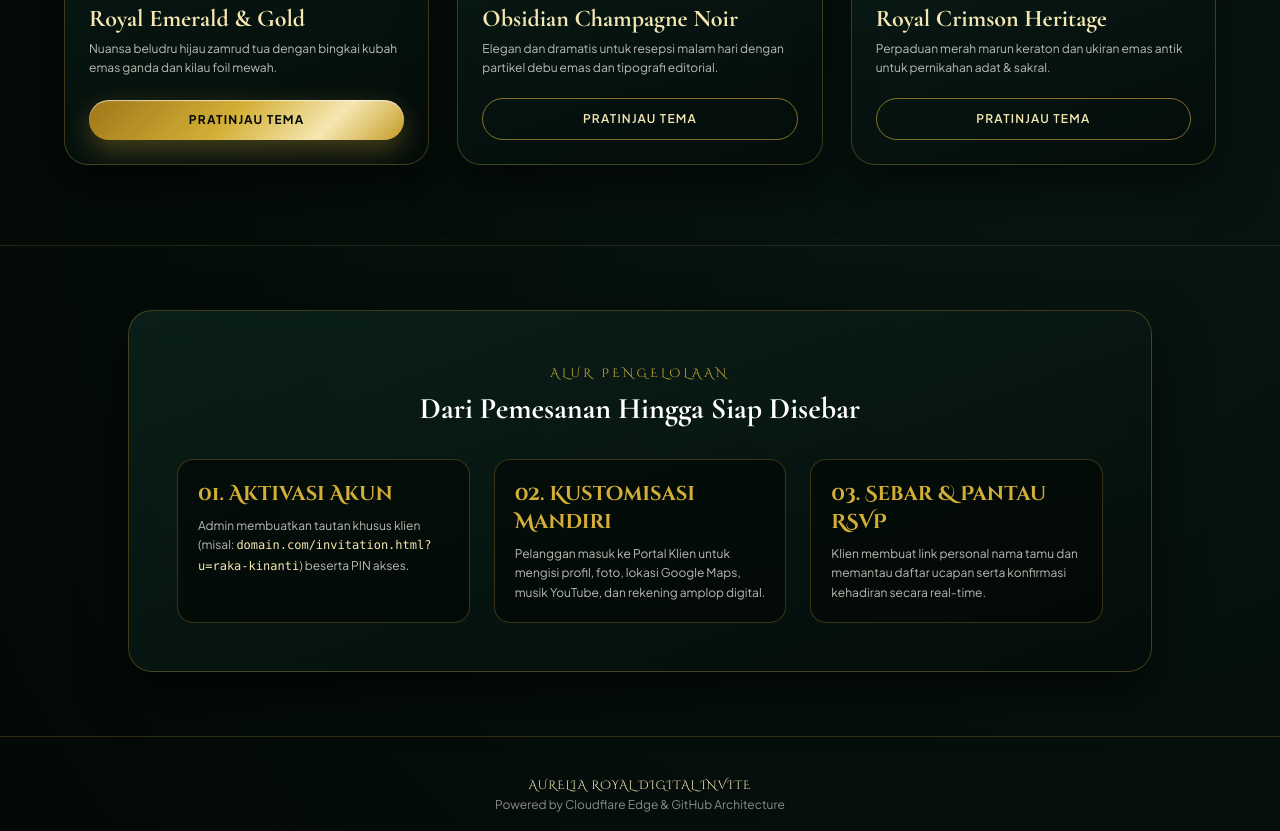
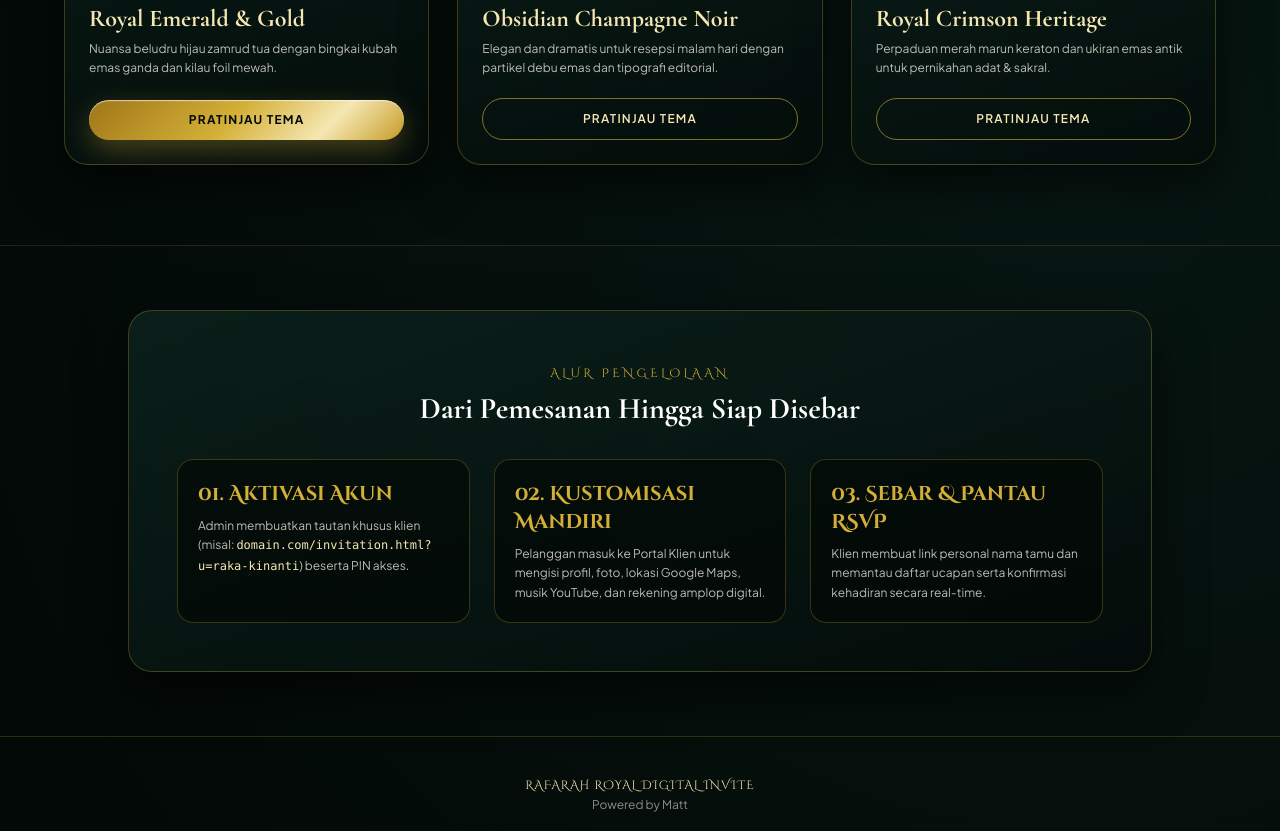
Before and after one commit to faridablongkod571-alt/aurelia-royal-invite, a plain HTML site: page index.html in a window 1280 px wide. Shown: the part 1966-2797 px from the top of the page. Drawn offline with nearby package versions, Linux system fonts and the light colour scheme.

Commit message:
Update index.html

```diff
--- a/index.html
+++ b/index.html
@@ -138,7 +138,7 @@
                 <div class="grid grid-cols-3 gap-4 mt-12 pt-8 border-t border-goldPrimary/20 max-w-lg mx-auto lg:mx-0">
                     <div>
                         <span class="font-cinzel text-2xl font-bold text-gold-foil block">0.2s</span>
-                        <span class="text-[11px] text-ivoryPearl/65">Cloudflare Edge CDN</span>
+                        <span class="text-[11px] text-ivoryPearl/65">Fawah & Wafa</span>
                     </div>
                     <div>
                         <span class="font-cinzel text-2xl font-bold text-gold-foil block">Unlimited</span>
@@ -312,8 +312,8 @@
 
     <!-- FOOTER -->
     <footer class="py-10 px-5 border-t border-goldPrimary/20 text-center text-xs text-ivoryPearl/55">
-        <p class="font-cinzel text-goldChampagne tracking-widest mb-1">AURELIA ROYAL DIGITAL INVITE</p>
-        <p>Powered by Cloudflare Edge & GitHub Architecture</p>
+        <p class="font-cinzel text-goldChampagne tracking-widest mb-1">RAFARAH ROYAL DIGITAL INVITE</p>
+        <p>Powered by Matt</p>
     </footer>
 </body>
 </html></h1></body></html>
```
